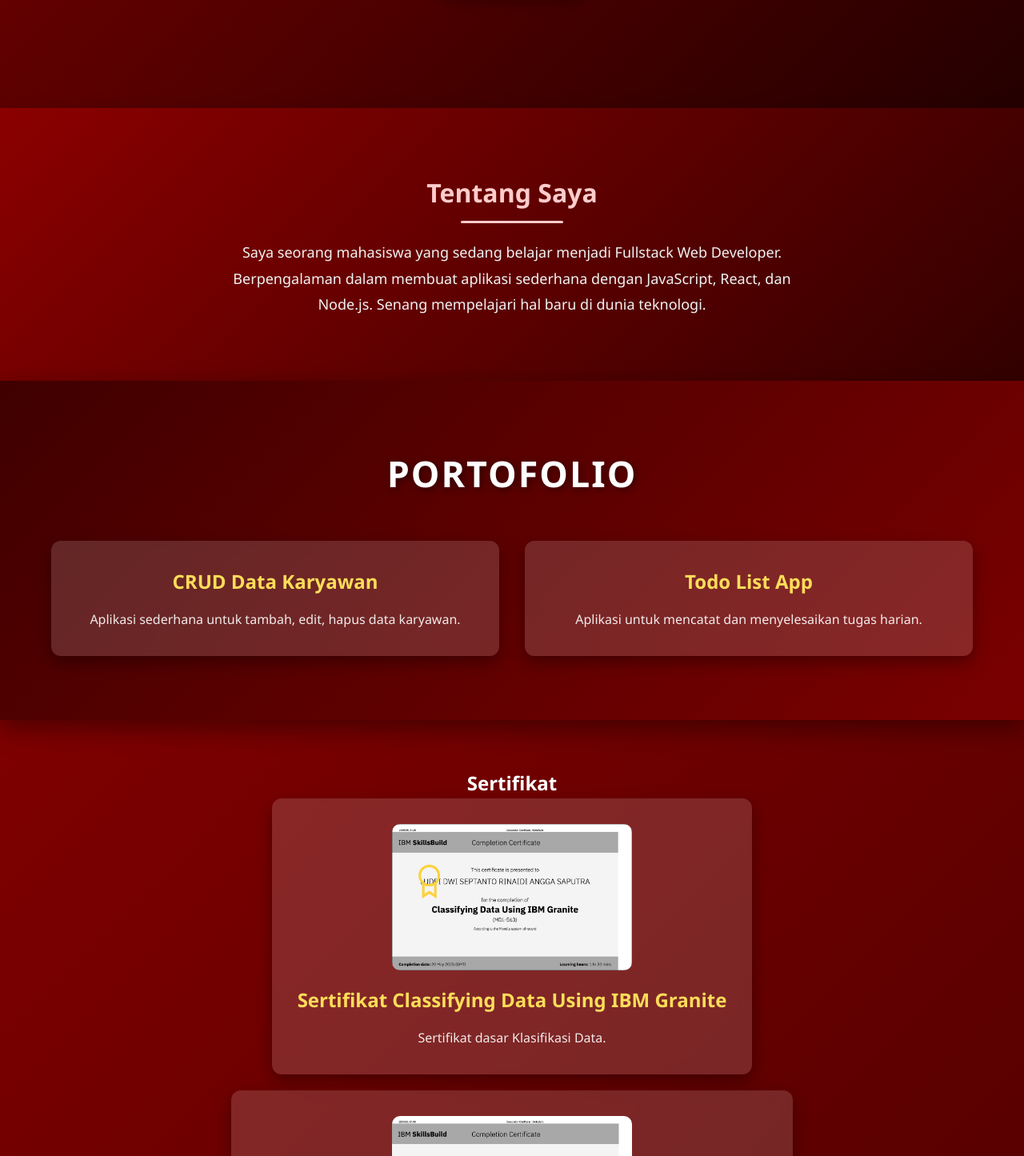
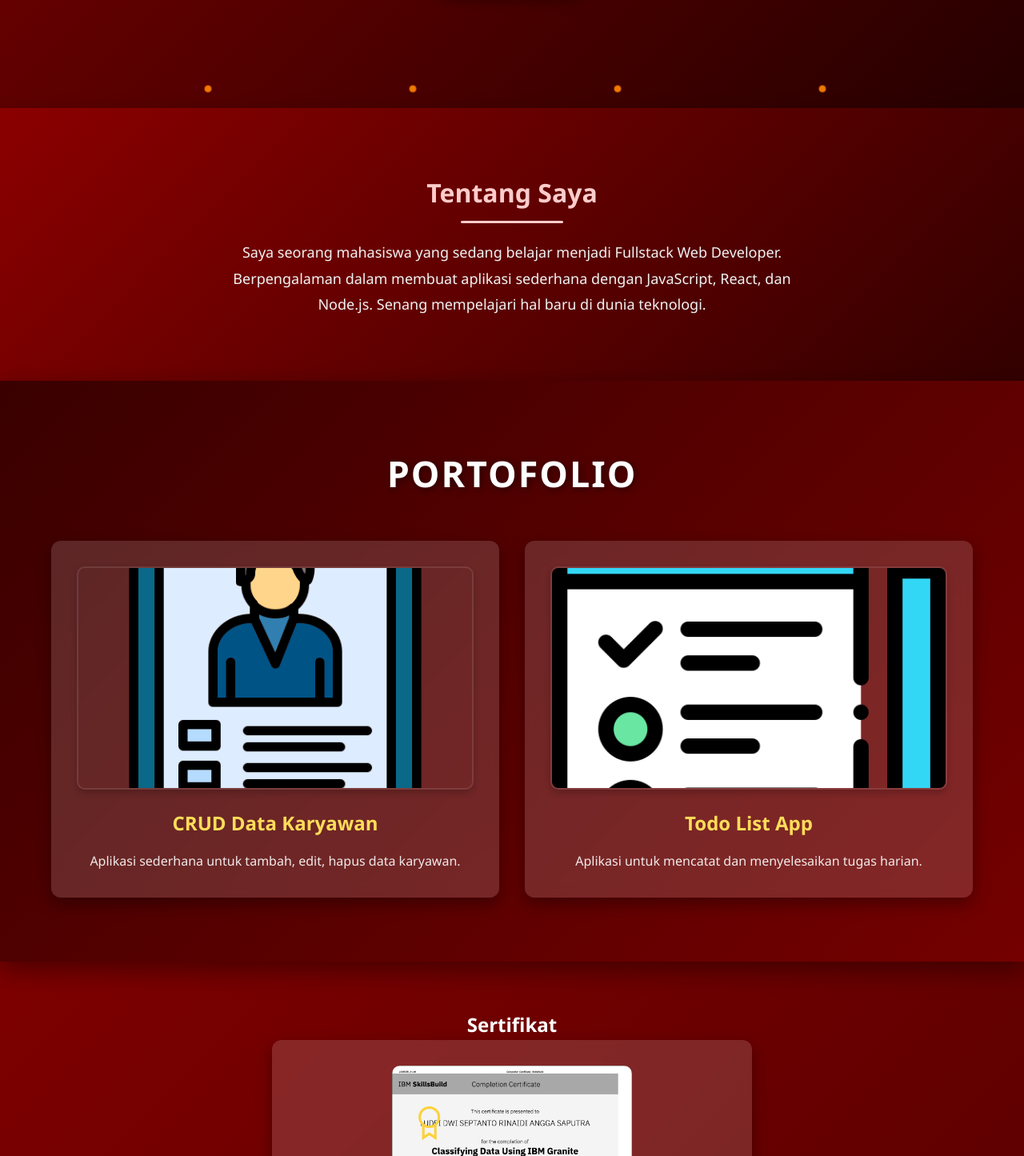
Before and after one commit to AnggaSaputra78/portofolio-angga, a React (Vite) app: page / in a window 1280 px wide. Shown: the part 665-2110 px from the top of the page at 80% size. Built offline with nearby package versions, Linux system fonts and the light colour scheme.

Commit message:
jnjiinji

```diff
--- a/src/App.css
+++ b/src/App.css
@@ -487,3 +487,51 @@ html, body {
     padding: 1.5rem;
   }
 }
+/* ===================== API EFFECT ===================== */
+.fire {
+  position: fixed;
+  width: 8px;
+  height: 8px;
+  background: orange;
+  border-radius: 50%;
+  bottom: 0;
+  animation: fireRise 2s linear infinite;
+  pointer-events: none;
+  z-index: 0; /* biar di belakang */
+}
+
+@keyframes fireRise {
+  0% {
+    transform: translateY(0) scale(1);
+    opacity: 1;
+    background: orange;
+  }
+  50% {
+    transform: translateY(-100px) scale(1.5);
+    opacity: 0.6;
+    background: red;
+  }
+  100% {
+    transform: translateY(-200px) scale(0.5);
+    opacity: 0;
+    background: yellow;
+  }
+}
+.project-img {
+  width: 100%;
+  aspect-ratio: 16/9; /* Tinggi otomatis mengikuti lebar */
+  object-fit: cover;
+  object-position: center;
+
+  border-radius: 10px;
+  margin-bottom: 15px;
+  border: 2px solid rgba(255, 255, 255, 0.1);
+
+  box-shadow: 0 4px 8px rgba(0, 0, 0, 0.2);
+  transition: transform 0.3s ease, box-shadow 0.3s ease;
+}
+
+.project-img:hover {
+  transform: scale(1.05);
+  box-shadow: 0 8px 16px rgba(0, 0, 0, 0.3);
+}
--- a/src/App.jsx
+++ b/src/App.jsx
@@ -17,6 +17,9 @@ import sertifikatketerampilanThumb from "./assets/sertifikatketerampilan-thumbna
 // AOS
 import AOS from "aos";
 import "aos/dist/aos.css";
+//portofolio
+import crudThumb from "./assets/crud-thumbnail.jpg";
+import todoThumb from "./assets/todo-thumbnail.jpg";
 
 function App() {
   const [isMenuOpen, setIsMenuOpen] = useState(false);
@@ -94,11 +97,29 @@ function App() {
 <section id="portfolio" className="portfolio" data-aos="zoom-in-up">
   <h2>Portofolio</h2>
   <div className="projects">
-          <a href="https://crudkaryawan.page.gd/" target="_blank" rel="noopener noreferrer" className="card" data-aos="flip-left">
+
+    {/* CRUD Project */}
+    <a
+      href="https://crudkaryawan.page.gd/"
+      target="_blank"
+      rel="noopener noreferrer"
+      className="card"
+      data-aos="flip-left"
+    >
+      <img src={crudThumb} alt="CRUD Data Karyawan" className="project-img" />
       <h3>CRUD Data Karyawan</h3>
       <p>Aplikasi sederhana untuk tambah, edit, hapus data karyawan.</p>
     </a>
-          <a href="https://catatanku.page.gd" target="_blank" rel="noopener noreferrer" className="card" data-aos="flip-right">
+
+    {/* Todo List Project */}
+    <a
+      href="https://catatanku.page.gd"
+      target="_blank"
+      rel="noopener noreferrer"
+      className="card"
+      data-aos="flip-right"
+    >
+      <img src={todoThumb} alt="Todo List App" className="project-img" />
       <h3>Todo List App</h3>
       <p>Aplikasi untuk mencatat dan menyelesaikan tugas harian.</p>
     </a>
```
Also changed, not shown: src/assets/crud-thumbnail.jpg (added), src/assets/todo-thumbnail.jpg (added). Lines whose indentation alone changed are shown as unchanged.
